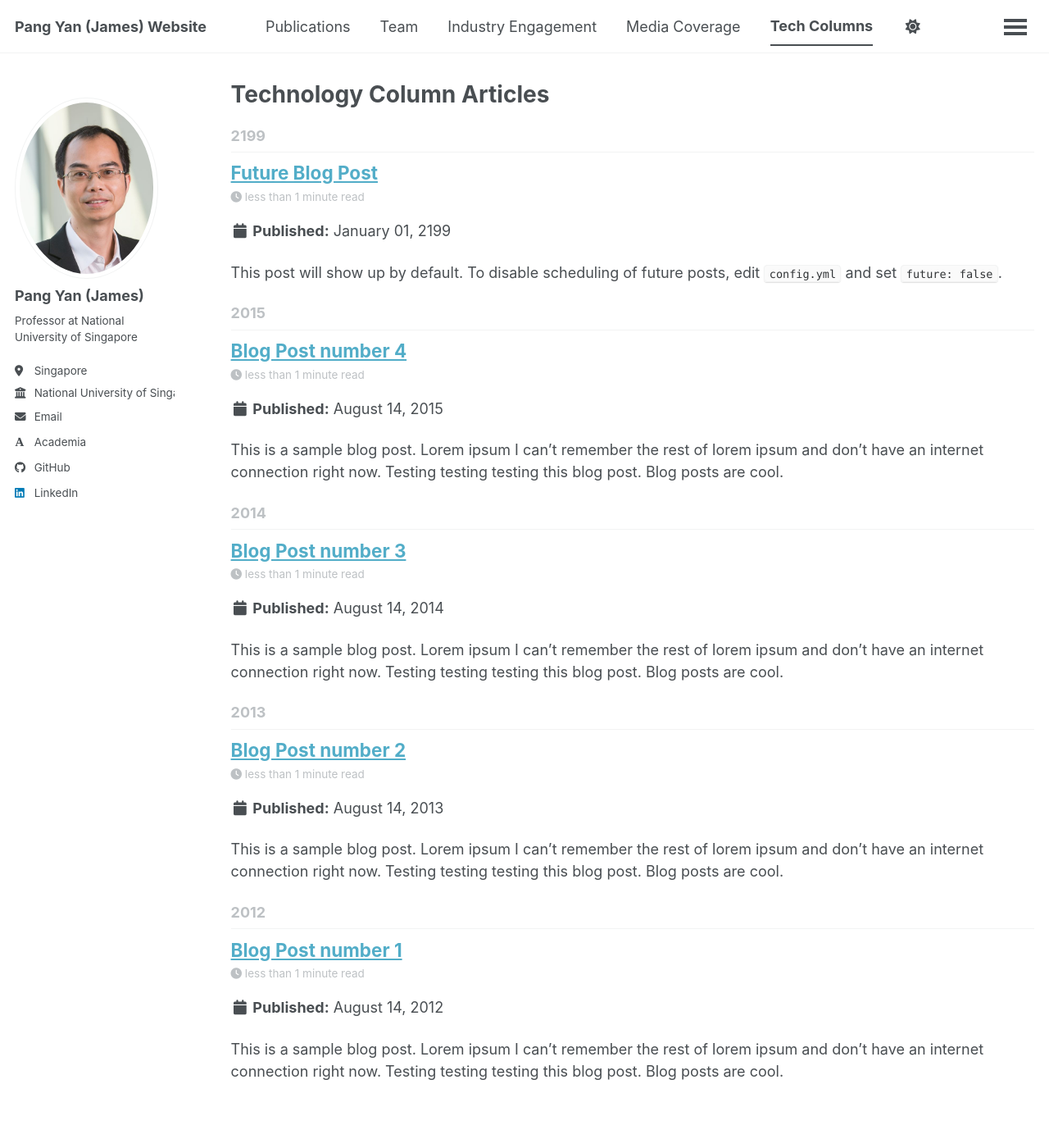
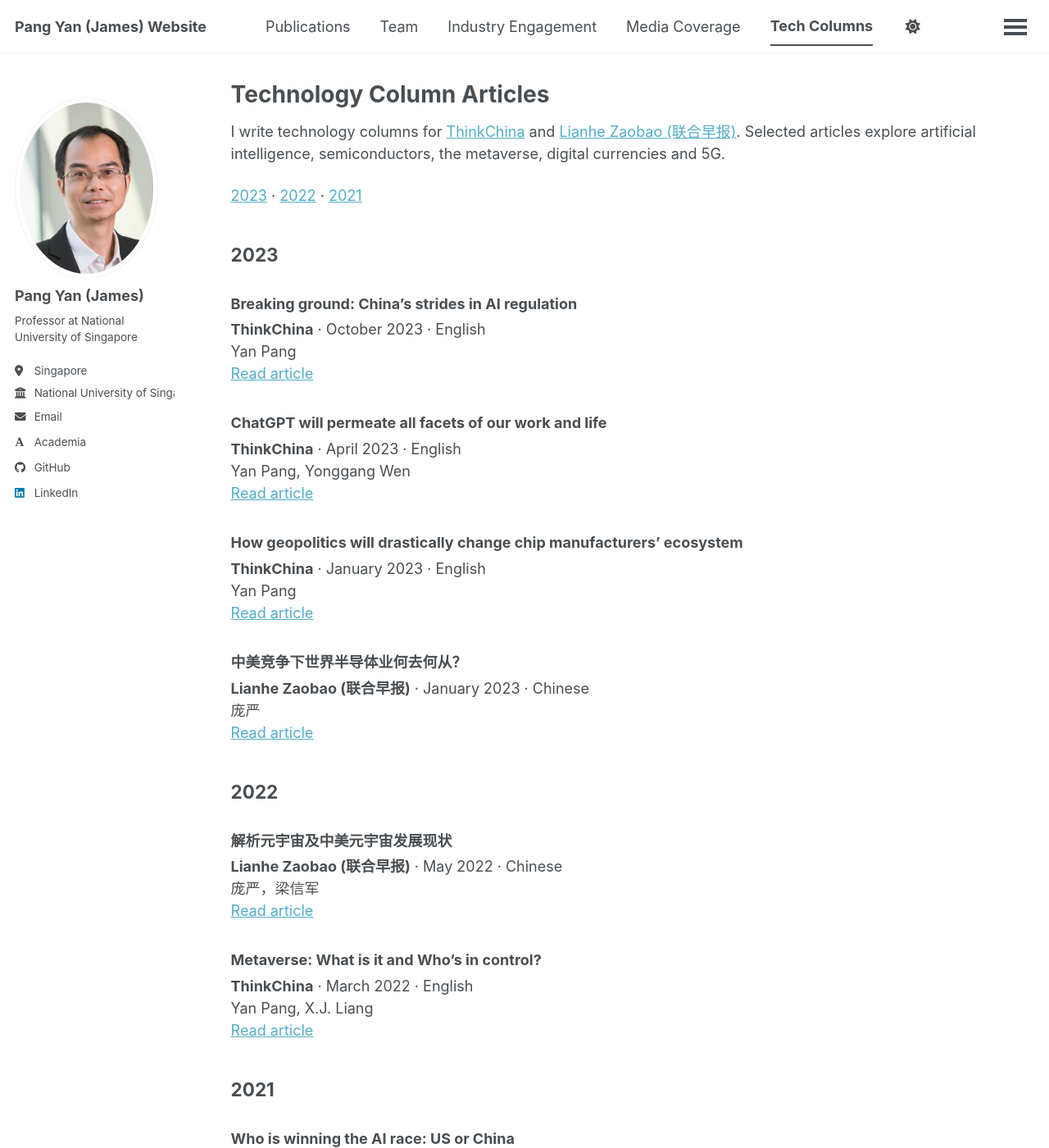
Before and after one commit to jamespangyan/jamespangyan.github.io, a Jekyll site: the page built from _pages/year-archive.html, in a window 1280 px wide and 1400 px high. Shown: the whole window at 82% size. Built offline with Jekyll 4.4.1, drawn with Linux system fonts in a browser that asks for light colours; some web fonts are replaced; a script bundle is joined from its source files by our own code; library files that are not in the unit come from our copies; some of the changed text lies outside the part shown.

Commit message:
Update technology columns with English and Chinese articles from CV

```diff
--- /dev/null
+++ b/_data/technology_columns.json
@@ -0,0 +1,142 @@
+[
+  {
+    "title": "Breaking ground: China’s strides in AI regulation",
+    "authors": "Yan Pang",
+    "outlet": "ThinkChina",
+    "language": "English",
+    "year": "2023",
+    "date": "2023-10-01",
+    "date_display": "October 2023",
+    "url": "https://www.thinkchina.sg/breaking-ground-chinas-strides-ai-regulation"
+  },
+  {
+    "title": "ChatGPT will permeate all facets of our work and life",
+    "authors": "Yan Pang, Yonggang Wen",
+    "outlet": "ThinkChina",
+    "language": "English",
+    "year": "2023",
+    "date": "2023-04-01",
+    "date_display": "April 2023",
+    "url": "https://www.thinkchina.sg/chatgpt-will-permeate-all-facets-our-work-and-life"
+  },
+  {
+    "title": "How geopolitics will drastically change chip manufacturers’ ecosystem",
+    "authors": "Yan Pang",
+    "outlet": "ThinkChina",
+    "language": "English",
+    "year": "2023",
+    "date": "2023-01-01",
+    "date_display": "January 2023",
+    "url": "https://www.thinkchina.sg/how-geopolitics-will-drastically-change-chip-manufacturers-ecosystem"
+  },
+  {
+    "title": "中美竞争下世界半导体业何去何从？",
+    "authors": "庞严",
+    "outlet": "Lianhe Zaobao (联合早报)",
+    "language": "Chinese",
+    "year": "2023",
+    "date": "2023-01-01",
+    "date_display": "January 2023",
+    "url": "https://www.zaobao.com.sg/forum/views/story20230201-1358489"
+  },
+  {
+    "title": "解析元宇宙及中美元宇宙发展现状",
+    "authors": "庞严，梁信军",
+    "outlet": "Lianhe Zaobao (联合早报)",
+    "language": "Chinese",
+    "year": "2022",
+    "date": "2022-05-01",
+    "date_display": "May 2022",
+    "url": "https://www.zaobao.com.sg/forum/views/story20220530-1277697"
+  },
+  {
+    "title": "Metaverse: What is it and Who’s in control?",
+    "authors": "Yan Pang, X.J. Liang",
+    "outlet": "ThinkChina",
+    "language": "English",
+    "year": "2022",
+    "date": "2022-03-01",
+    "date_display": "March 2022",
+    "url": "https://www.thinkchina.sg/metaverse-what-it-and-whos-control"
+  },
+  {
+    "title": "Who is winning the AI race: US or China",
+    "authors": "Yan Pang",
+    "outlet": "ThinkChina",
+    "language": "English",
+    "year": "2021",
+    "date": "2021-12-01",
+    "date_display": "December 2021",
+    "url": "https://www.thinkchina.sg/who-winning-ai-race-us-or-china"
+  },
+  {
+    "title": "中美人工智能竞争分析",
+    "authors": "庞严",
+    "outlet": "Lianhe Zaobao (联合早报)",
+    "language": "Chinese",
+    "year": "2021",
+    "date": "2021-12-01",
+    "date_display": "December 2021",
+    "url": "http://www.kzaobao.com/mon/keji/20211213/106354.html"
+  },
+  {
+    "title": "Why no country can win the chip war",
+    "authors": "Yan Pang",
+    "outlet": "ThinkChina",
+    "language": "English",
+    "year": "2021",
+    "date": "2021-08-01",
+    "date_display": "August 2021",
+    "url": "https://www.thinkchina.sg/why-no-country-can-win-chip-war"
+  },
+  {
+    "title": "解析中国央行数码货币及数码人民币",
+    "authors": "庞严",
+    "outlet": "Lianhe Zaobao (联合早报)",
+    "language": "Chinese",
+    "year": "2021",
+    "date": "2021-07-01",
+    "date_display": "July 2021",
+    "url": "https://www.zaobao.com.sg/forum/views/story20210705-1164777"
+  },
+  {
+    "title": "China’s central bank digital currency (CBDC) innovations",
+    "authors": "Yan Pang",
+    "outlet": "ThinkChina",
+    "language": "English",
+    "year": "2021",
+    "date": "2021-06-01",
+    "date_display": "June 2021",
+    "url": "https://www.thinkchina.sg/chinas-central-bank-digital-currency-cbdc-innovations"
+  },
+  {
+    "title": "How China took the lead in the digital currency race",
+    "authors": "Yan Pang",
+    "outlet": "ThinkChina",
+    "language": "English",
+    "year": "2021",
+    "date": "2021-06-01",
+    "date_display": "June 2021",
+    "url": "https://www.thinkchina.sg/how-china-took-lead-digital-currency-race"
+  },
+  {
+    "title": "5G的中美之争及展望",
+    "authors": "庞严",
+    "outlet": "Lianhe Zaobao (联合早报)",
+    "language": "Chinese",
+    "year": "2021",
+    "date": "2021-04-01",
+    "date_display": "April 2021",
+    "url": "https://www.zaobao.com.sg/forum/views/story20210422-1141200"
+  },
+  {
+    "title": "Has China surpassed the US in the 5G race?",
+    "authors": "Yan Pang",
+    "outlet": "ThinkChina",
+    "language": "English",
+    "year": "2021",
+    "date": "2021-03-01",
+    "date_display": "March 2021",
+    "url": "https://www.thinkchina.sg/has-china-surpassed-us-5g-race"
+  }
+]
--- a/_pages/year-archive.html
+++ b/_pages/year-archive.html
@@ -7,13 +7,21 @@ redirect_from:
   - /wordpress/blog-posts/
 ---
 
-{% include base_path %}
-{% capture written_year %}'None'{% endcapture %}
-{% for post in site.posts %}
-  {% capture year %}{{ post.date | date: '%Y' }}{% endcapture %}
-  {% if year != written_year %}
-    <h2 id="{{ year | slugify }}" class="archive__subtitle">{{ year }}</h2>
-    {% capture written_year %}{{ year }}{% endcapture %}
-  {% endif %}
-  {% include archive-single.html %}
+<p>I write technology columns for <a href="https://www.thinkchina.sg/jamespang">ThinkChina</a> and <a href="https://www.zaobao.com.sg/byline/pang-yan">Lianhe Zaobao (联合早报)</a>. Selected articles explore artificial intelligence, semiconductors, the metaverse, digital currencies and 5G.</p>
+
+{% assign columns_by_year = site.data.technology_columns | group_by: "year" %}
+<nav aria-label="Technology columns by year">
+  <p>{% for year in columns_by_year %}<a href="#columns-{{ year.name }}">{{ year.name }}</a>{% unless forloop.last %} &middot; {% endunless %}{% endfor %}</p>
+</nav>
+
+{% for year in columns_by_year %}
+  <h2 id="columns-{{ year.name }}">{{ year.name }}</h2>
+  {% for column in year.items %}
+    <article class="archive__item" style="margin-bottom: 1.5em;" lang="{% if column.language == 'Chinese' %}zh{% else %}en{% endif %}">
+      <h3 style="margin-bottom: 0.4em;">{{ column.title | escape }}</h3>
+      <p style="margin-top: 0;"><strong>{{ column.outlet | escape }}</strong> &middot; {{ column.date_display | escape }} &middot; {{ column.language | escape }}<br />
+      {{ column.authors | escape }}<br />
+      <a href="{{ column.url | escape }}">Read article<span class="sr-only">: {{ column.title | escape }}</span></a></p>
+    </article>
+  {% endfor %}
 {% endfor %}
```
